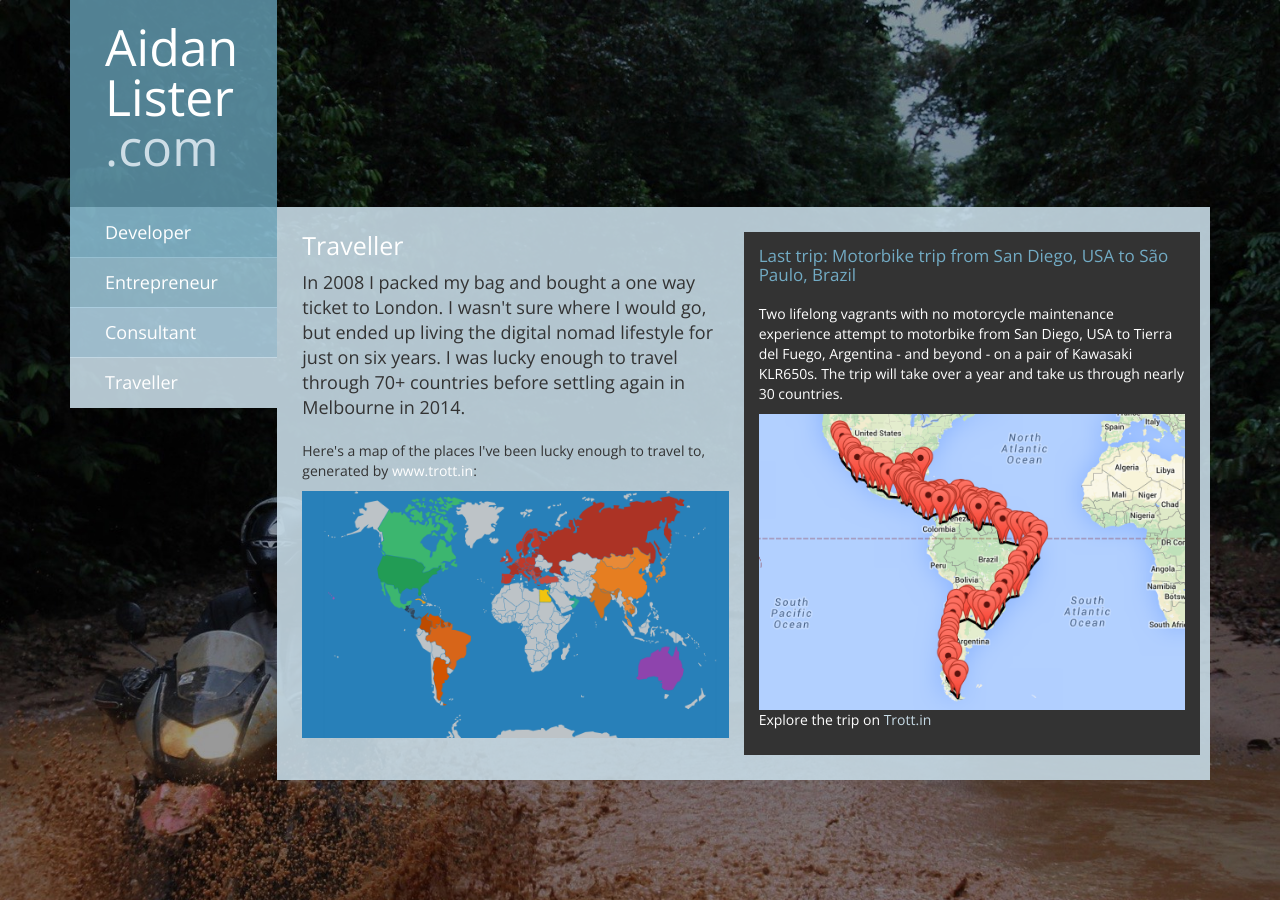
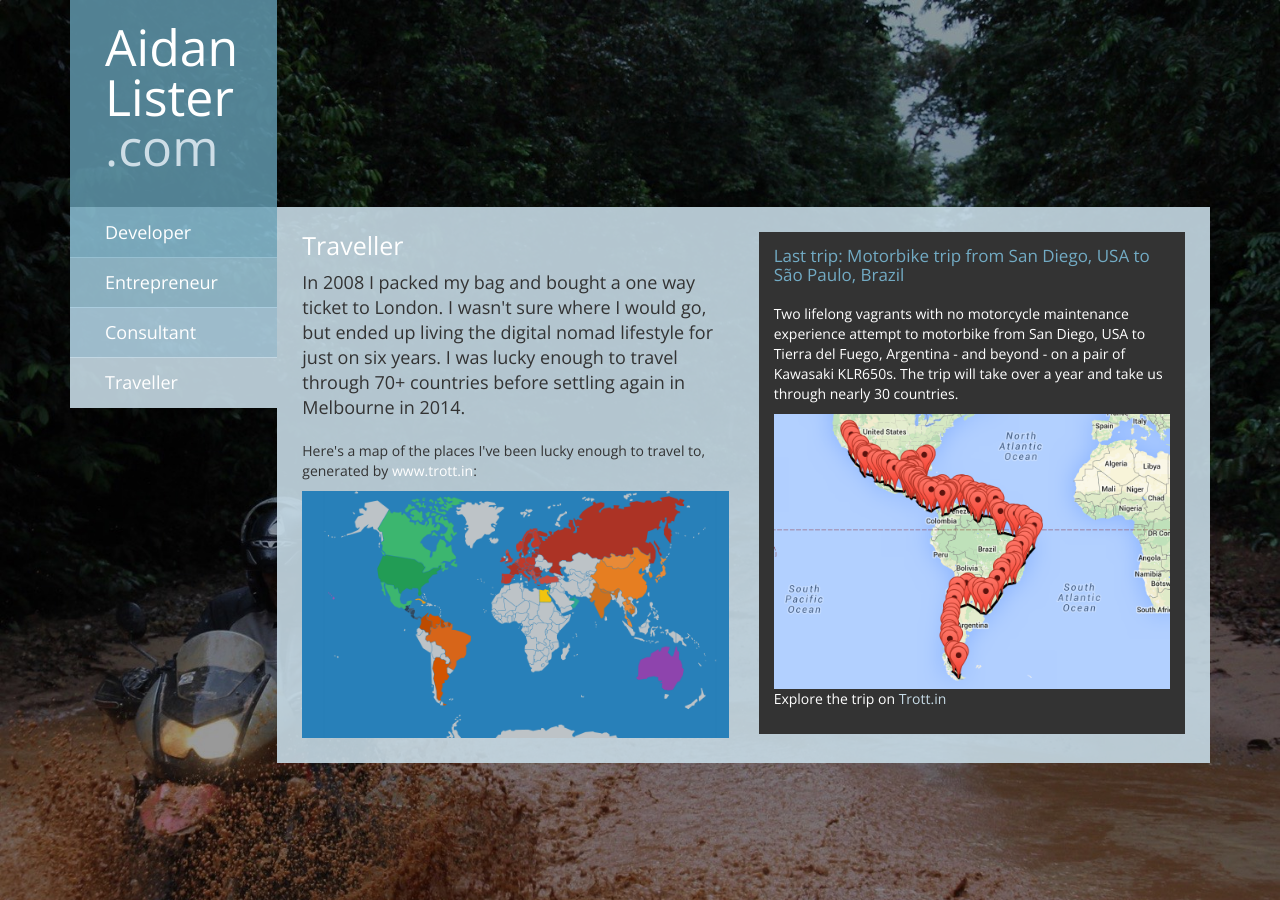
Before and after one commit to aidanlister/aidanlister.github.io, a Jekyll site: the page built from traveler/index.html, in a window 1280 px wide. Built offline with Jekyll 4.4.1, drawn with Linux system fonts in a browser that asks for light colours; nearby versions of some CDN libraries.

Commit message:
Fix styling of sidebar

```diff
--- a/assets/css/master.css
+++ b/assets/css/master.css
@@ -73,7 +73,7 @@ body.section-consultant {
   color: #fff;
 }
 
-#sidebar { background-color: #333; padding: 15px; color: #fff; }
+#sidebar .sidebar-wrapper { background-color: #333; padding: 15px; color: #fff; }
 #sidebar a:hover { text-decoration: none }
 
 .section-developer #sidebar a { color: rgb(134, 185, 206); }
```
